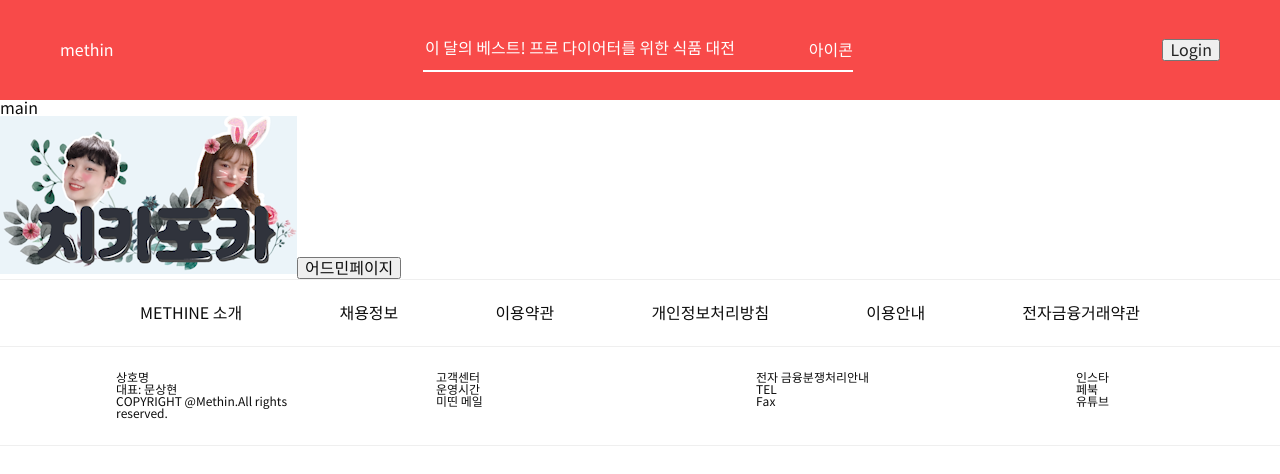
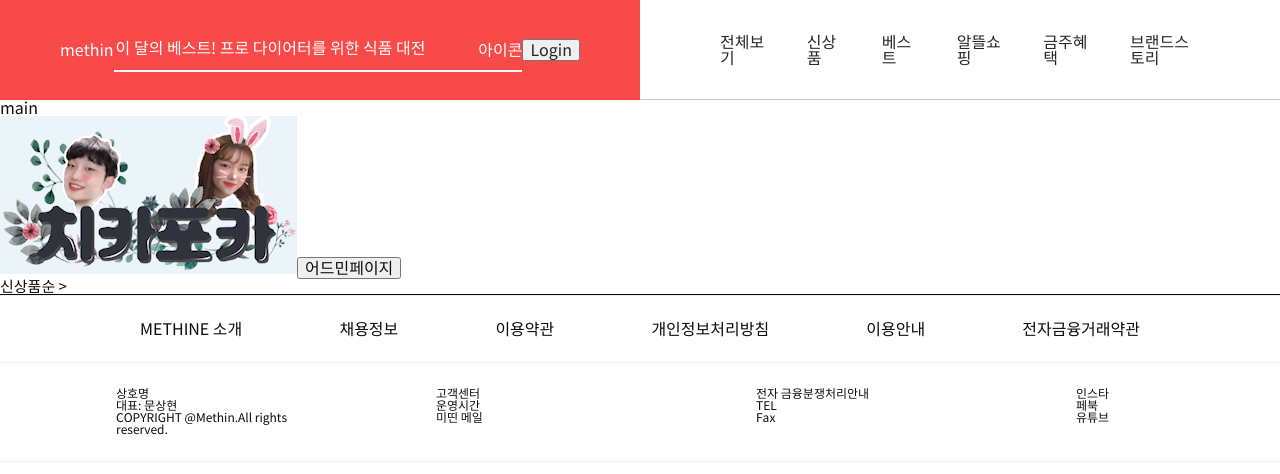
Before and after one commit to soohanlee/methin, a React (Create React App) app: page / in a window 1280 px wide. Shown: the top 474 px of the page. Built offline with nearby package versions, Linux system fonts and the light colour scheme; what notyf would draw is missing.

Commit message:
feat: 리스트 컨테이너 스타일 따로 분류

```diff
--- /dev/null
+++ b/src/components/Form/Selectbox.js
@@ -0,0 +1,52 @@
+import React, { useState } from 'react';
+import styled, { css } from 'styled-components';
+
+import { SelectableLabel } from 'components/styled/Form';
+import { ListContainer } from 'components/styled/Container';
+
+const Container = styled.div`
+  position: relative;
+`;
+
+const NameSelect = styled.div`
+  font-size: 1.5rem;
+  border-bottom: 0.1rem solid ${(props) => props.theme.TEXT_MAIN};
+`;
+
+const Selectbox = ({ list, selectedItem, onSelectedItem }) => {
+  const [isOpen, setIsOpen] = useState(false);
+
+  const handleClickItem = (key, value) => {
+    onSelectedItem({ key: key, value: value });
+    setIsOpen(false);
+  };
+
+  const renderList = () => {
+    return list.map(({ value, key }) => {
+      return (
+        <SelectableLabel
+          seleted={key === selectedItem.key}
+          onClick={() => handleClickItem(key, value)}
+          key={key}
+        >
+          {value}
+        </SelectableLabel>
+      );
+    });
+  };
+
+  const handleOpenClick = () => {
+    setIsOpen((prev) => !prev);
+  };
+
+  return (
+    <Container>
+      <NameSelect onClick={handleOpenClick}>
+        {selectedItem.value} {`>`}
+      </NameSelect>
+      {isOpen && <ListContainer>{renderList()}</ListContainer>}
+    </Container>
+  );
+};
+
+export default Selectbox;
--- a/src/components/Navigation/index.jsx
+++ b/src/components/Navigation/index.jsx
@@ -8,22 +8,83 @@ import { cleanToken } from 'utils/tokenManager';
 
 import SearchInput from 'components/Form/SearchInput';
 import { notification } from 'utils/notification';
+import { ListContainer as OriginListContainer } from 'components/styled/Container';
+import { Label } from 'components/styled/Form';
 
 const Container = styled.div`
   display: flex;
   width: 100%;
-  height: 100%;
   justify-content: space-between;
   align-items: center;
   background: ${(props) => props.theme.SIGNITURE_MAIN};
-  padding: 0 6rem;
+  padding: 2rem 6rem;
 `;
 
 const Logo = styled.div`
   color: ${(props) => props.theme.TEXT_HYPERLINK};
+  cursor: pointer;
 `;
 
 const UserContainer = styled.div``;
+
+const IconContainer = styled.div`
+  display: flex;
+  justify-content: space-between;
+  align-items: center;
+`;
+
+const ListContainer = styled(OriginListContainer)`
+  width: 150px;
+  right: 0;
+  display: none;
+  top: 4.5rem;
+`;
+
+const Icon = styled.div`
+  position: relative;
+`;
+
+const InfoContainer = styled.div`
+  position: relative;
+  padding: 2rem;
+  &:hover ${ListContainer} {
+    display: block;
+  }
+`;
+
+const ItemLabel = styled(Label)`
+  margin: 1rem 0;
+  cursor: pointer;
+  border-bottom: 0.1rem solid transparent;
+
+  &:first-child {
+    margin-top: 0;
+    margin-bottom: 0;
+  }
+  &:last-child {
+    margin-top: 0;
+    margin-bottom: 0;
+  }
+
+  &:hover {
+    color: ${(props) => props.theme.SIGNITURE_MAIN};
+    border-bottom: 0.1rem solid ${(props) => props.theme.SIGNITURE_MAIN};
+  }
+`;
+
+const MenuContainer = styled.div`
+  display: flex;
+  width: 100%;
+  justify-content: center;
+  align-items: center;
+  background: ${(props) => props.theme.BACKGROUND};
+  padding: 3rem 6rem;
+  border-bottom: 0.1rem solid ${(props) => props.theme.TEXT_DISABLE};
+`;
+
+const MenuItem = styled.div`
+  padding: 0 2rem;
+`;
 
 const Navigation = () => {
   const history = useHistory();
@@ -37,6 +98,10 @@ const Navigation = () => {
     history.push(`${ROUTE_PATH.login}`);
   };
 
+  const handleMoveMainPage = () => {
+    history.push(`${ROUTE_PATH.main}`);
+  };
+
   const handleLogout = async () => {
     try {
       cleanToken();
@@ -47,20 +112,42 @@ const Navigation = () => {
   };
 
   return (
+    <>
       <Container>
-      <Logo>methin</Logo>
+        <Logo onClick={handleMoveMainPage}>methin</Logo>
         <SearchInput
           onClick={handleSearchClick}
           placeholder={'이 달의 베스트! 프로 다이어터를 위한 식품 대전'}
-      />
+        />{' '}
         <UserContainer>
           {userState.loginState === LOGGED_IN ? (
-          <button onClick={handleLogout}>Logout</button>
+            <UserContainer>
+              <IconContainer>
+                <Icon>장바구니</Icon>
+                <InfoContainer>
+                  <Icon>정보</Icon>
+                  <ListContainer>
+                    <ItemLabel>마이페이지</ItemLabel>
+                    <ItemLabel>개인정보수정</ItemLabel>
+                    <ItemLabel onClick={handleLogout}>로그아웃</ItemLabel>
+                  </ListContainer>
+                </InfoContainer>
+              </IconContainer>
+            </UserContainer>
           ) : (
             <button onClick={handleMoveLoginPage}>Login</button>
           )}
         </UserContainer>
       </Container>
+      <MenuContainer>
+        <MenuItem>전체보기</MenuItem>
+        <MenuItem>신상품</MenuItem>
+        <MenuItem>베스트</MenuItem>
+        <MenuItem>알뜰쇼핑</MenuItem>
+        <MenuItem>금주혜택</MenuItem>
+        <MenuItem>브랜드스토리</MenuItem>
+      </MenuContainer>
+    </>
   );
 };
 
--- /dev/null
+++ b/src/components/styled/Container/index.js
@@ -0,0 +1,11 @@
+import styled from 'styled-components';
+
+export const ListContainer = styled.div`
+  display: flex;
+  flex-direction: column;
+  padding: 1rem;
+  position: absolute;
+  top: 2rem;
+  border: 0.1rem solid ${(props) => props.theme.TEXT_MAIN};
+  background: ${(props) => props.theme.BACKGROUND};
+`;
--- a/src/components/styled/Form/index.js
+++ b/src/components/styled/Form/index.js
@@ -1,4 +1,4 @@
-import styled from 'styled-components';
+import styled, { css } from 'styled-components';
 export const Input = styled.input`
   display: flex;
   border: 0;
@@ -10,3 +10,21 @@ export const Form = styled.form``;
 export const Label = styled.div`
   color: ${(props) => props.theme.TEXT_MAIN};
 `;
+
+export const SelectableLabel = styled.div`
+  font-size: 1.4rem;
+  margin-bottom: 1rem;
+  border-bottom: 0.1rem solid transparent;
+  color: ${(props) =>
+    props.seleted ? props.theme.SIGNITURE_MAIN : props.theme.TEXT_MAIN};
+
+  ${(props) =>
+    props.seleted &&
+    css`
+      border-bottom: 0.1rem solid ${props.theme.SIGNITURE_MAIN};
+    `}
+
+  &:last-child {
+    margin-bottom: 0;
+  }
+`;
--- a/src/pages/Main/index.jsx
+++ b/src/pages/Main/index.jsx
@@ -1,11 +1,16 @@
-import React from 'react';
+import React, { useState } from 'react';
 import styled from 'styled-components';
 import axios from 'axios';
 import { useHistory } from 'react-router-dom';
+import Selectbox from 'components/Form/Selectbox';
 
 const Container = styled.div``;
 
 const Main = () => {
+  const [selectedItem, setSelectedItem] = useState({
+    key: 1,
+    value: '신상품순',
+  });
   const history = useHistory();
 
   const handleMoveAdminPage = () => {
@@ -18,8 +23,20 @@ const Main = () => {
       <br />
       <img src={process.env.PUBLIC_URL + '/assets/images/치카 로고.png'} />
       <button onClick={handleMoveAdminPage}>어드민페이지</button>
+      <Selectbox
+        list={selectedBoxList}
+        onSelectedItem={setSelectedItem}
+        selectedItem={selectedItem}
+      />
     </Container>
   );
 };
 
 export default Main;
+
+const selectedBoxList = [
+  { key: 1, value: '신상품순' },
+  { key: 2, value: '판매순' },
+  { key: 3, value: '할인율순' },
+  { key: 4, value: '낮은가격순' },
+];
```
Lines whose indentation alone changed are shown as unchanged.
